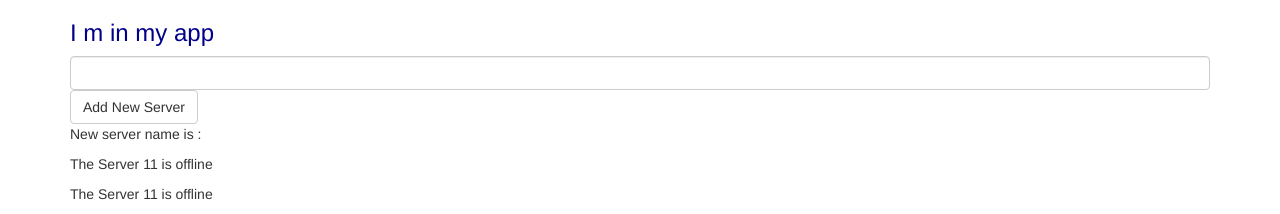
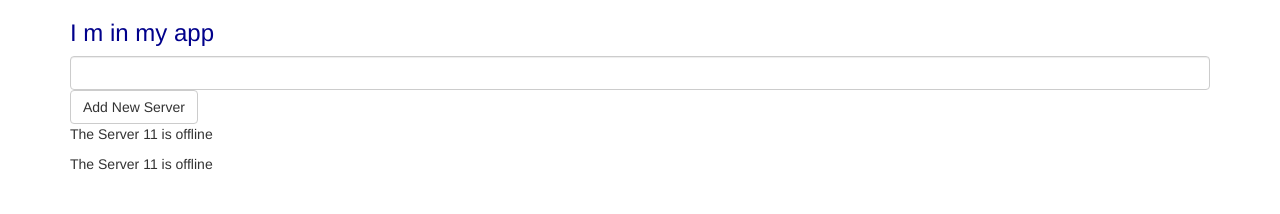
Before and after one commit to smemane/GuideToAngular, an Angular app in the folder Angular-complete-guide/: page / in a window 1280 px wide. Shown: the top 214 px of the page. Built offline with nearby package versions, Linux system fonts and the light colour scheme.

Commit message:
ngIf  in html

```diff
--- a/Angular-complete-guide/src/app/servers/servers.component.html
+++ b/Angular-complete-guide/src/app/servers/servers.component.html
@@ -8,7 +8,7 @@
 <button type="button" class="btn btn-default"
  [disabled]="noOfServers > 5" (click)="onServerCreated($event)">Add New Server</button>
 
- <p>New server name is : {{ serverName }}</p>
+ <p *ngIf="noOfServers > 0">New server {{ serverName }} was added</p>
 
 <app-server></app-server>
 <app-server></app-server>
```
